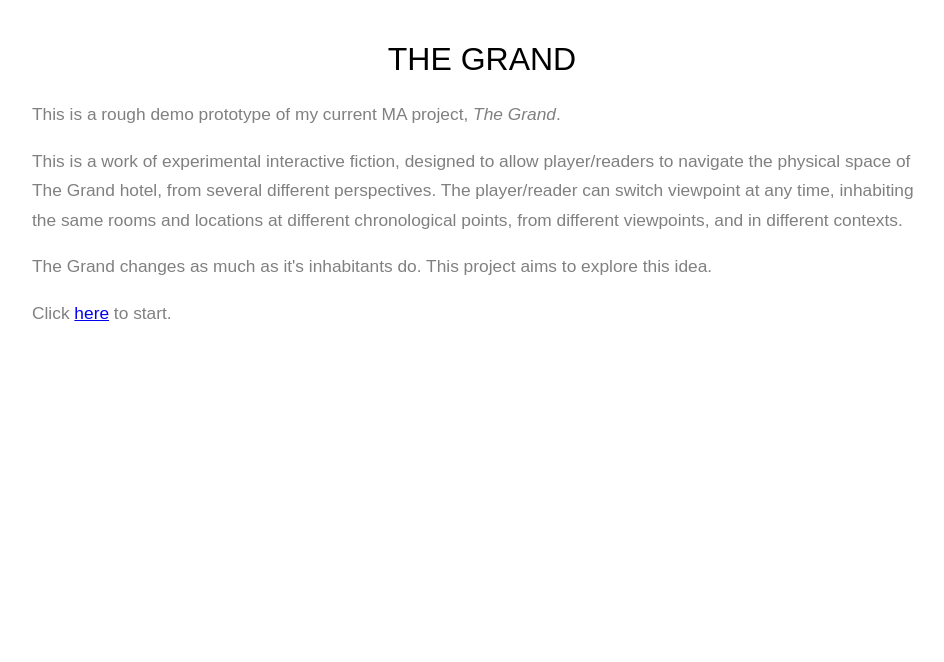
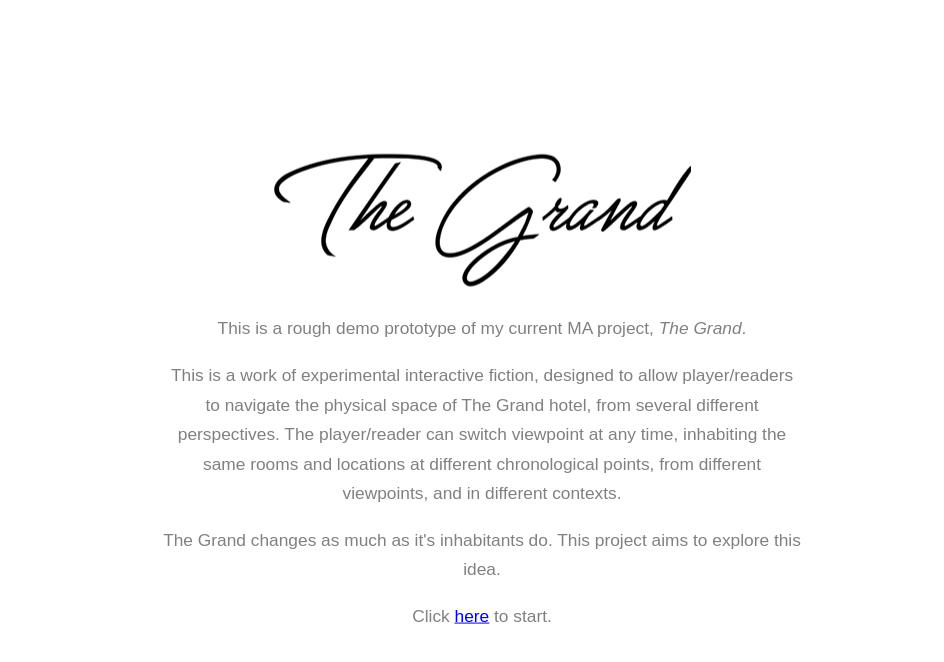
Before and after one commit to danhett/grand, a plain HTML site: page index.html in a window 1280 px wide. Shown: the whole page, without its empty margins (158-1102 px from the left). Drawn offline with Linux system fonts and the light colour scheme.

Commit message:
Added nicer front screen

```diff
--- a/index.html
+++ b/index.html
@@ -13,13 +13,19 @@
             font-weight: lighter;
             display: block;
             max-width: 900px;
-            margin: 0 auto;
+            margin: auto;
             padding: 20px;
+            text-align: center;
+            font-weight: lighter;
         }
 
-        h1 {
-            text-align: center;
-            font-weight: lighter;
+        #welcome {
+            max-width: 900px;
+            margin: 0;
+            position: absolute;
+            top: 50%;
+            left: 50%;
+            transform: translate(-50%, -50%);
         }
 
         p {
@@ -31,15 +37,19 @@
         a:hover {
             color: black;
         }
+
+
     </style>
 </head>
 
 <body>
-    <h1>THE GRAND</h1>
-    <p>This is a rough demo prototype of my current MA project, <i>The Grand</i>.</p>
-    <p>This is a work of experimental interactive fiction, designed to allow player/readers to navigate the physical space of The Grand hotel, from several different perspectives. The player/reader can switch viewpoint at any time, inhabiting the same rooms and locations at different chronological points, from different viewpoints, and in different contexts.</p>
-    <p>The Grand changes as much as it's inhabitants do. This project aims to explore this idea.</p>
+    <div id="welcome">
+        <img src="img/logo.png">
+        <p>This is a rough demo prototype of my current MA project, <i>The Grand</i>.</p>
+        <p>This is a work of experimental interactive fiction, designed to allow player/readers to navigate the physical space of The Grand hotel, from several different perspectives. The player/reader can switch viewpoint at any time, inhabiting the same rooms and locations at different chronological points, from different viewpoints, and in different contexts.</p>
+        <p>The Grand changes as much as it's inhabitants do. This project aims to explore this idea.</p>
 
-    <p>Click <a href="grand.html">here</a> to start.</p>
+        <p>Click <a href="grand.html">here</a> to start.</p>
+    </div>
 </body>
 </html>
```
Also changed, not shown: img/logo.png (added).
